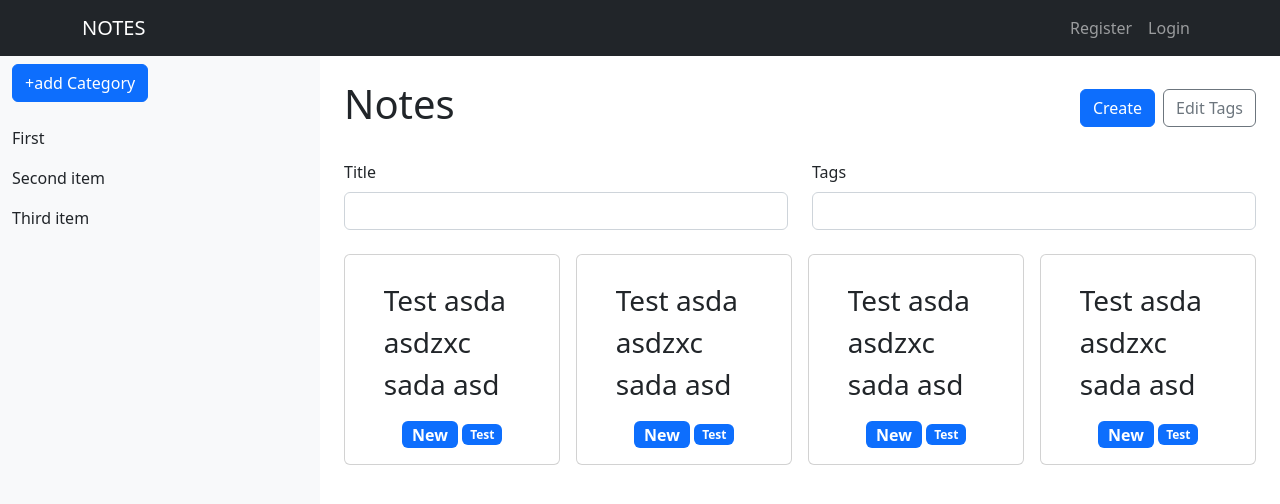
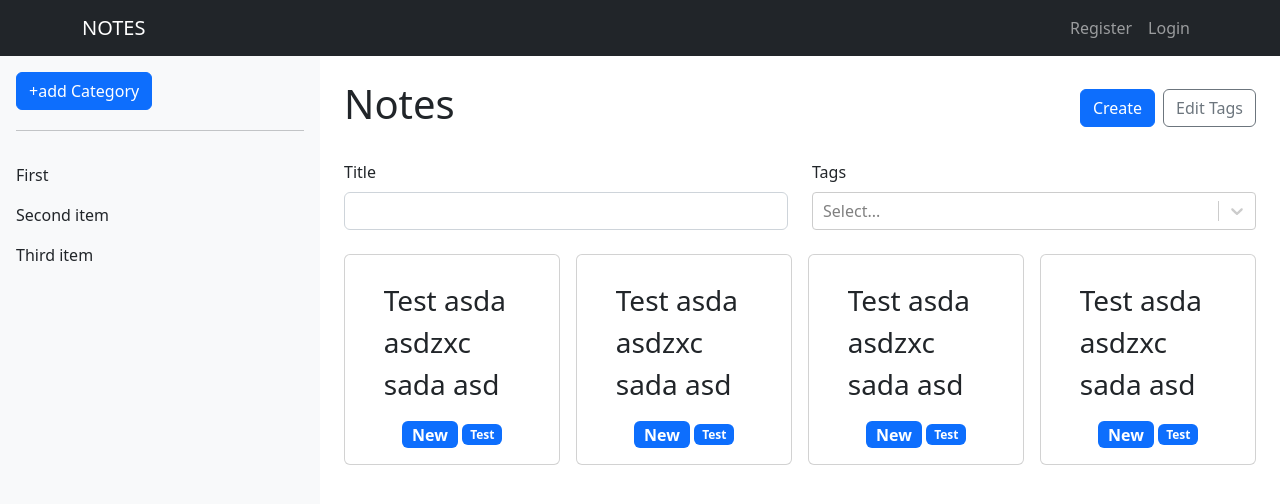
Before and after one commit to andytseng1993/Note-with-categories_Full-Stack, a React (Vite) app in the folder client/: page / in a window 1280 px wide. Shown: the top 504 px of the page. Built offline with nearby package versions, Linux system fonts and the light colour scheme.

Commit message:
Build Tags select

```diff
--- a/client/package.json
+++ b/client/package.json
@@ -14,7 +14,8 @@
     "react": "^18.2.0",
     "react-bootstrap": "^2.7.0",
     "react-dom": "^18.2.0",
-    "react-router-dom": "^6.6.2"
+    "react-router-dom": "^6.6.2",
+    "react-select": "^5.7.0"
   },
   "devDependencies": {
     "@types/react": "^18.0.26",
--- /dev/null
+++ b/client/src/components/TagsSelect.tsx
@@ -0,0 +1,48 @@
+import { useState } from 'react';
+import CreatableSelect from 'react-select/creatable'
+
+interface Option {
+    readonly label: string;
+    readonly value: string;
+}
+const createOption = (label: string) => ({
+    label,
+    value: label.toLowerCase().replace(/\W/g, ''),
+});
+const defaultOptions = [
+    createOption('One'),
+    createOption('Two'),
+    createOption('Three'),
+]
+const TagsSelect = () => {
+    const [isLoading, setIsLoading] = useState(false);
+    const [options, setOptions] = useState(defaultOptions);
+    const [value, setValue] = useState<readonly Option[]>([]);
+
+    const handleCreate = (inputValue: string) => {
+        setIsLoading(true);
+        setTimeout(() => {
+            const newOption = createOption(inputValue);
+            setIsLoading(false);
+            setOptions((prev) => [...prev, newOption]);
+            setValue((prev) => [...prev, newOption]);
+        }, 1000);
+    }
+    const onChange = (option: readonly Option[]) => {
+        console.log(option);
+    }
+    return (
+        <CreatableSelect
+            isMulti
+            isClearable
+            isDisabled={isLoading}
+            isLoading={isLoading}
+            onChange={(newValue) => setValue(newValue)}
+            onCreateOption={handleCreate}
+            options={options}
+            value={value}
+        />
+    )
+}
+
+export default TagsSelect
--- a/client/src/pages/HomePage.tsx
+++ b/client/src/pages/HomePage.tsx
@@ -11,11 +11,12 @@ const HomePage = () => {
     return (
         <Container fluid={true} className='d-flex flex-row flex-grow-1' >
             <Row className="d-flex flex-grow-1">
-                <Col xs={3} lg={3} xxl={2} className='bg-light d-flex flex-column'>
+                <Col xs={3} lg={3} xxl={2} className='bg-light d-flex flex-column p-3'>
                     <Stack gap={3} className='nav flex-column mb-auto'>
-                        <Link to='/new'>
-                            <Button variant='primary' className='my-2'>+add Category</Button>
+                        <Link to='/new' >
+                            <Button variant='primary'>+add Category</Button>
                         </Link>
+                        <hr className='mt-1' />
                         <Link to='/1' className='text-reset text-decoration-none' > First</Link>
                         <Link to='/1' className='text-reset text-decoration-none' > Second item</Link>
                         <Link to='/1' className='text-reset text-decoration-none' > Third item</Link>
--- a/client/src/pages/NoteLists.tsx
+++ b/client/src/pages/NoteLists.tsx
@@ -1,6 +1,8 @@
 import { Row, Col, Button, Stack, Container, Form } from "react-bootstrap"
 import { Link } from "react-router-dom"
+import CreatableReactSelect from 'react-select/creatable'
 import Notecard from "../components/Notecard"
+import TagsSelect from "../components/TagsSelect"
 
 
 const NoteLists = () => {
@@ -31,7 +33,7 @@ const NoteLists = () => {
                         <Col>
                             <Form.Group>
                                 <Form.Label>Tags</Form.Label>
-                                <Form.Control></Form.Control>
+                                <TagsSelect />
                             </Form.Group>
                         </Col>
                     </Row>
```
Also changed, not shown: 2 other files (tests, documents, lock files or other folders).
